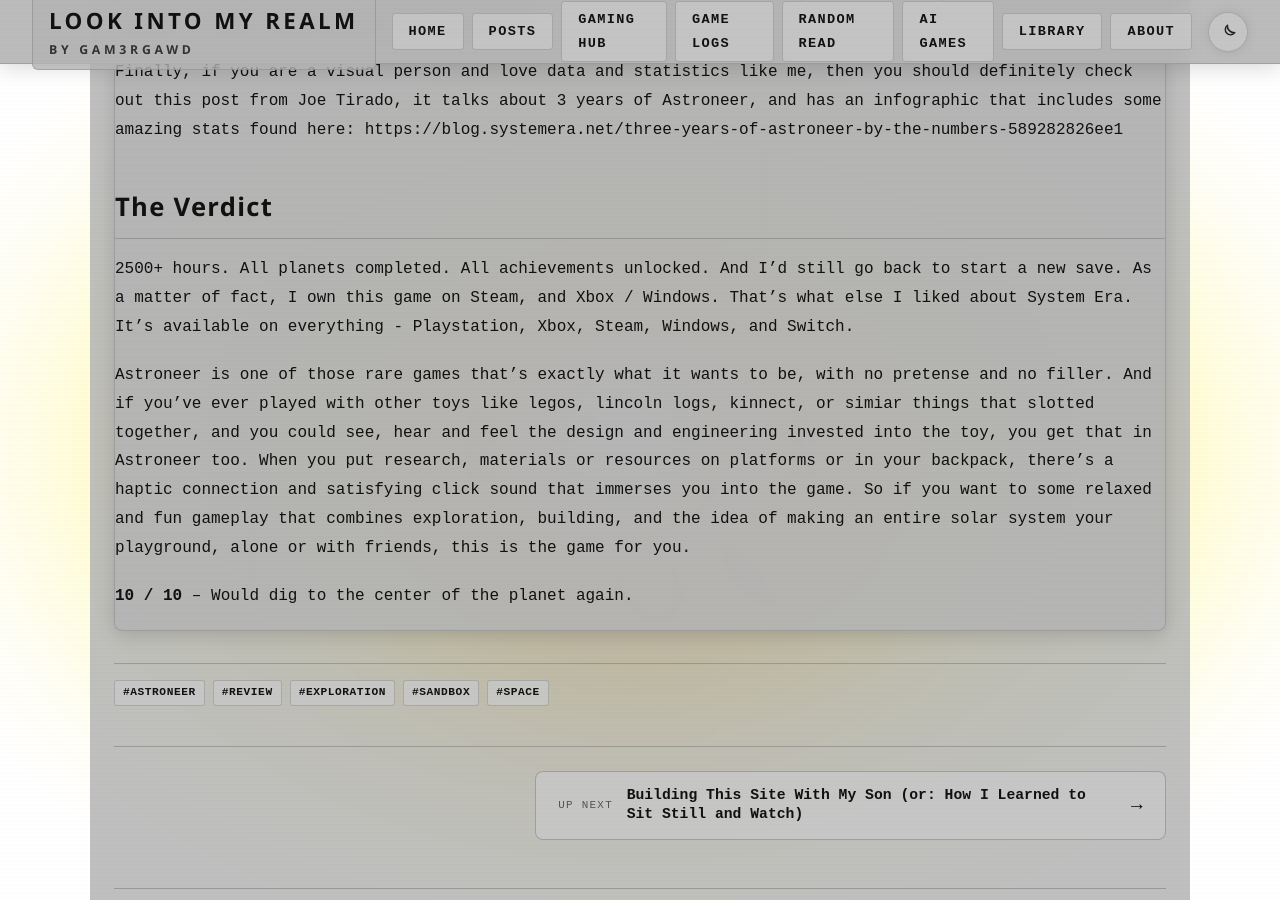
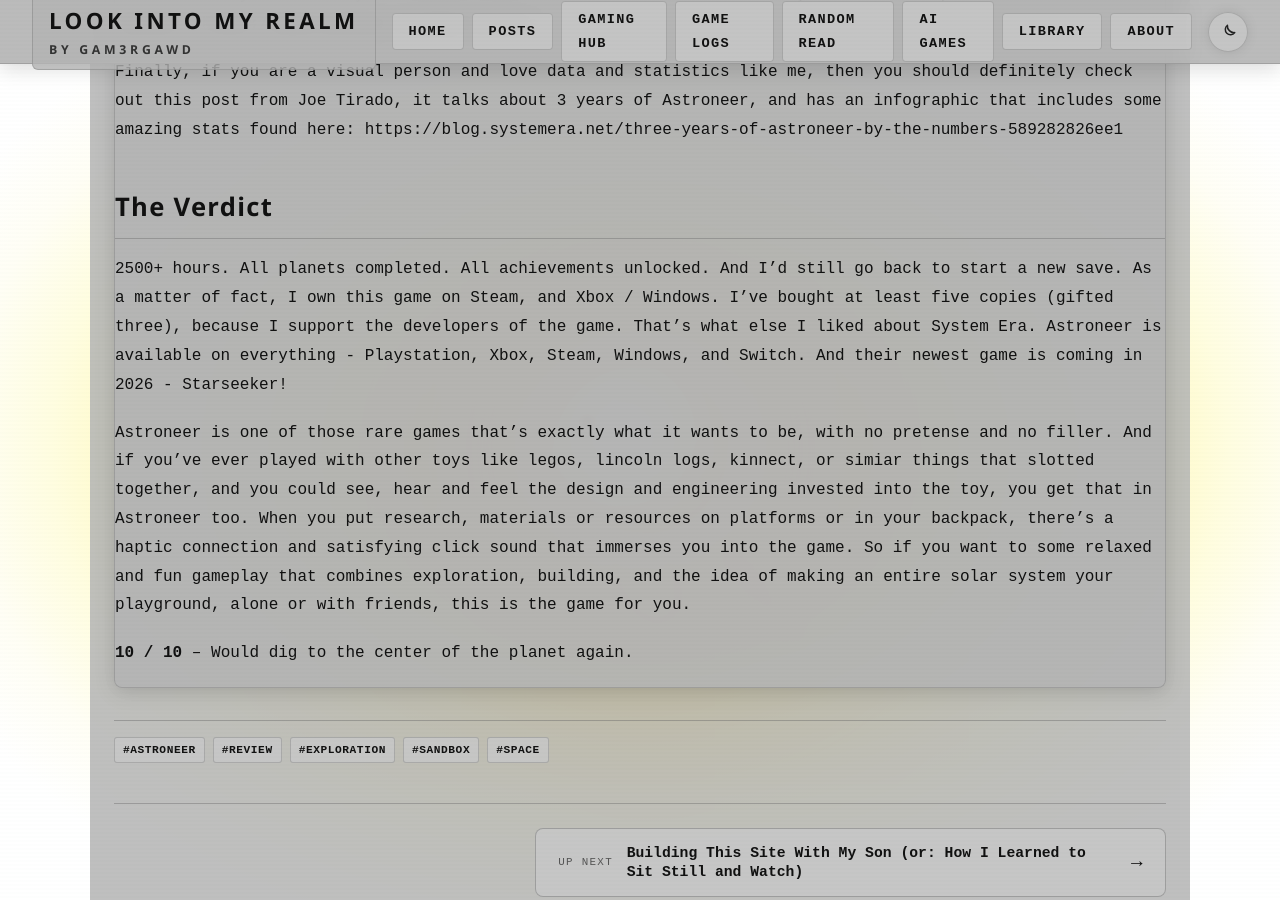
Before and after one commit to vitalnexus/blog, a Jekyll site: the page built from _posts/2026-02-20-astroneer-review.md, in a window 1280 px wide and 900 px high, scrolled down 4974 px. Built offline with Jekyll 4.4.1, drawn with Linux system fonts in a browser that asks for light colours.

Commit message:
fix: add details about supporting developers and upcoming game in Astroneer review conclusion

```diff
--- a/_posts/2026-02-20-astroneer-review.md
+++ b/_posts/2026-02-20-astroneer-review.md
@@ -77,7 +77,7 @@ Finally, if you are a visual person and love data and statistics like me, then y
 
 ## The Verdict
 
-2500+ hours. All planets completed. All achievements unlocked. And I'd still go back to start a new save. As a matter of fact, I own this game on Steam, and Xbox / Windows. That's what else I liked about System Era. It's available on everything - Playstation, Xbox, Steam, Windows, and Switch.
+2500+ hours. All planets completed. All achievements unlocked. And I'd still go back to start a new save. As a matter of fact, I own this game on Steam, and Xbox / Windows. I've bought at least five copies (gifted three), because I support the developers of the game. That's what else I liked about System Era. Astroneer is available on everything - Playstation, Xbox, Steam, Windows, and Switch. And their newest game is coming in 2026 - Starseeker!
 
 Astroneer is one of those rare games that's exactly what it wants to be, with no pretense and no filler. And if you've ever played with other toys like legos, lincoln logs, kinnect, or simiar things that slotted together, and you could see, hear and feel the design and engineering invested into the toy, you get that in Astroneer too. When you put research, materials or resources on platforms or in your backpack, there's a haptic connection and satisfying click sound that immerses you into the game. So if you want to some relaxed and fun gameplay that combines exploration, building, and the idea of making an entire solar system your playground, alone or with friends, this is the game for you.
 
```
